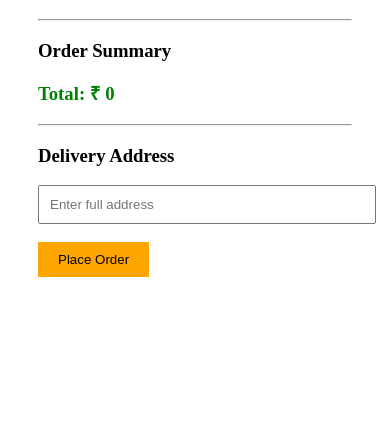
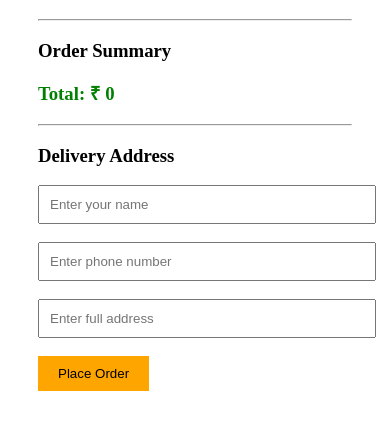
Before and after one commit to badalyadav678-ux/django-ecommerce, a Django app: page /checkout/ in a window 390 px wide. Shown: the part 209-639 px from the top of the page. Run offline with Django 5.2, Linux system fonts and the light colour scheme; a user stored in the database is signed in.

Commit message:
added name and phone in checkout

```diff
--- a/myapp/models.py
+++ b/myapp/models.py
@@ -13,6 +13,8 @@ class Product(models.Model):
 
 class Order(models.Model):
     user = models.ForeignKey(User, on_delete=models.CASCADE)
+    name = models.CharField(max_length=100)
+    phone = models.CharField(max_length=15)
     address = models.TextField()
     total_price = models.IntegerField()
     created_at = models.DateTimeField(auto_now_add=True)
--- a/myapp/templates/checkout.html
+++ b/myapp/templates/checkout.html
@@ -23,6 +23,19 @@
 <form method="POST">
     {% csrf_token %}
 
+    <!-- 👤 Name -->
+    <input type="text" name="name" placeholder="Enter your name"
+           style="width:100%; padding:10px;" required>
+
+    <br><br>
+
+    <!-- 📱 Phone -->
+    <input type="text" name="phone" placeholder="Enter phone number"
+           style="width:100%; padding:10px;" required>
+
+    <br><br>
+
+    <!-- 📍 Address -->
     <input type="text" name="address" placeholder="Enter full address"
            style="width:100%; padding:10px;" required>
 
```
Also changed, not shown: myapp/migrations/0006_order_name_order_phone.py (added), mysite/db.sqlite3. Lines whose indentation alone changed are shown as unchanged.
